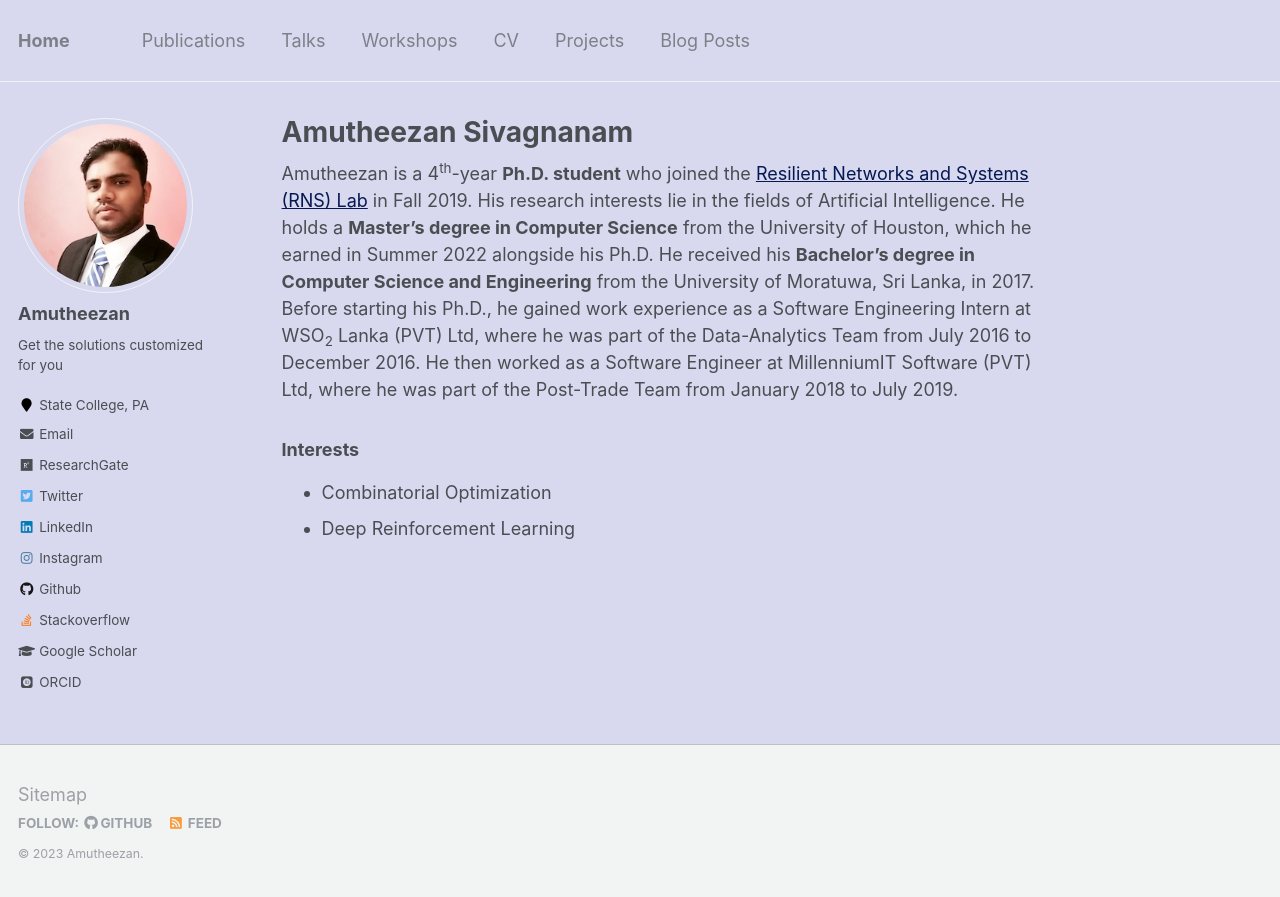
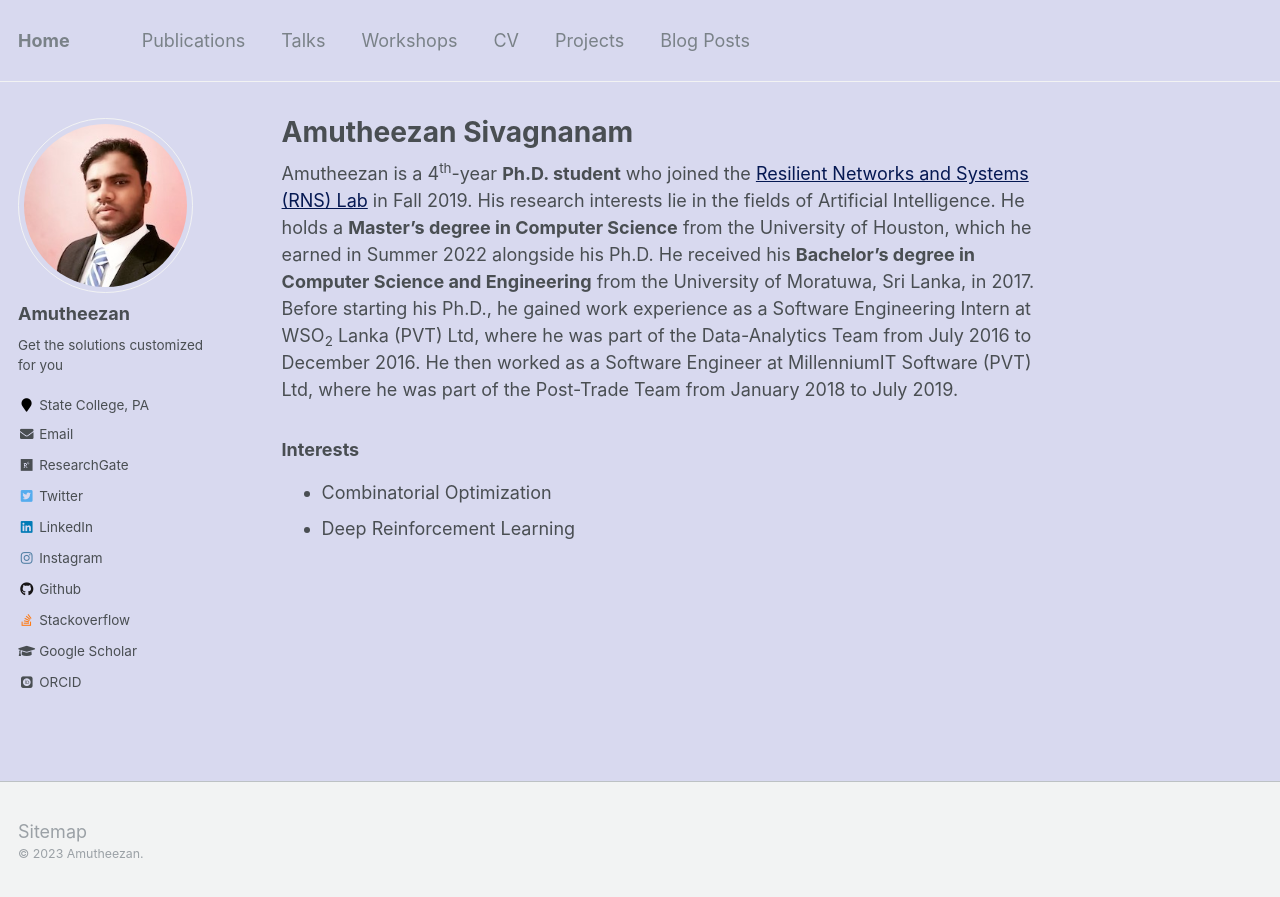
Before and after one commit to Amutheezan/amutheezan.github.io, a Jekyll site: the page built from _pages/about.md, in a window 1280 px wide. Shown: the top 897 px of the page. Built offline with Jekyll 4.4.1, drawn with Linux system fonts in a browser that asks for light colours; some web fonts are replaced.

```diff
--- a/_includes/footer.html
+++ b/_includes/footer.html
@@ -1,24 +1,24 @@
 {% include base_path %}
 
-<div class="page__footer-follow">
-  <ul class="social-icons">
-    {% if site.data.ui-text[site.locale].follow_label %}
-      <li><strong>{{ site.data.ui-text[site.locale].follow_label }}</strong></li>
-    {% endif %}
-    {% if site.twitter.username %}
-      <li><a href="https://twitter.com/{{ site.twitter.username }}"><i class="fab fa-twitter-square" aria-hidden="true"></i> Twitter</a></li>
-    {% endif %}
-    {% if site.facebook.username %}
-      <li><a href="https://facebook.com/{{ site.facebook.username }}"><i class="fab fa-facebook-square" aria-hidden="true"></i> Facebook</a></li>
-    {% endif %}
-    {% if site.author.github %}
-      <li><a href="http://github.com/{{ site.author.github }}"><i class="fab fa-github" aria-hidden="true"></i> GitHub</a></li>
-    {% endif %}
-    {% if site.author.bitbucket %}
-      <li><a href="http://bitbucket.org/{{ site.author.bitbucket }}"><i class="fab fa-bitbucket" aria-hidden="true"></i> Bitbucket</a></li>
-    {% endif %}
-    <li><a href="{% if site.atom_feed.path %}{{ site.atom_feed.path }}{% else %}{{ base_path }}/feed.xml{% endif %}"><i class="fa fa-fw fa-rss-square" aria-hidden="true"></i> {{ site.data.ui-text[site.locale].feed_label | default: "Feed" }}</a></li>
-  </ul>
-</div>
+<!--<div class="page__footer-follow">-->
+<!--  <ul class="social-icons">-->
+<!--    {% if site.data.ui-text[site.locale].follow_label %}-->
+<!--      <li><strong>{{ site.data.ui-text[site.locale].follow_label }}</strong></li>-->
+<!--    {% endif %}-->
+<!--    {% if site.twitter.username %}-->
+<!--      <li><a href="https://twitter.com/{{ site.twitter.username }}"><i class="fab fa-twitter-square" aria-hidden="true"></i> Twitter</a></li>-->
+<!--    {% endif %}-->
+<!--    {% if site.facebook.username %}-->
+<!--      <li><a href="https://facebook.com/{{ site.facebook.username }}"><i class="fab fa-facebook-square" aria-hidden="true"></i> Facebook</a></li>-->
+<!--    {% endif %}-->
+<!--    {% if site.author.github %}-->
+<!--      <li><a href="http://github.com/{{ site.author.github }}"><i class="fab fa-github" aria-hidden="true"></i> GitHub</a></li>-->
+<!--    {% endif %}-->
+<!--    {% if site.author.bitbucket %}-->
+<!--      <li><a href="http://bitbucket.org/{{ site.author.bitbucket }}"><i class="fab fa-bitbucket" aria-hidden="true"></i> Bitbucket</a></li>-->
+<!--    {% endif %}-->
+<!--    <li><a href="{% if site.atom_feed.path %}{{ site.atom_feed.path }}{% else %}{{ base_path }}/feed.xml{% endif %}"><i class="fa fa-fw fa-rss-square" aria-hidden="true"></i> {{ site.data.ui-text[site.locale].feed_label | default: "Feed" }}</a></li>-->
+<!--  </ul>-->
+<!--</div>-->
 
 <div class="page__footer-copyright">&copy; {{ site.time | date: '%Y' }} {{ site.name | default: site.title }}.</div>
```
